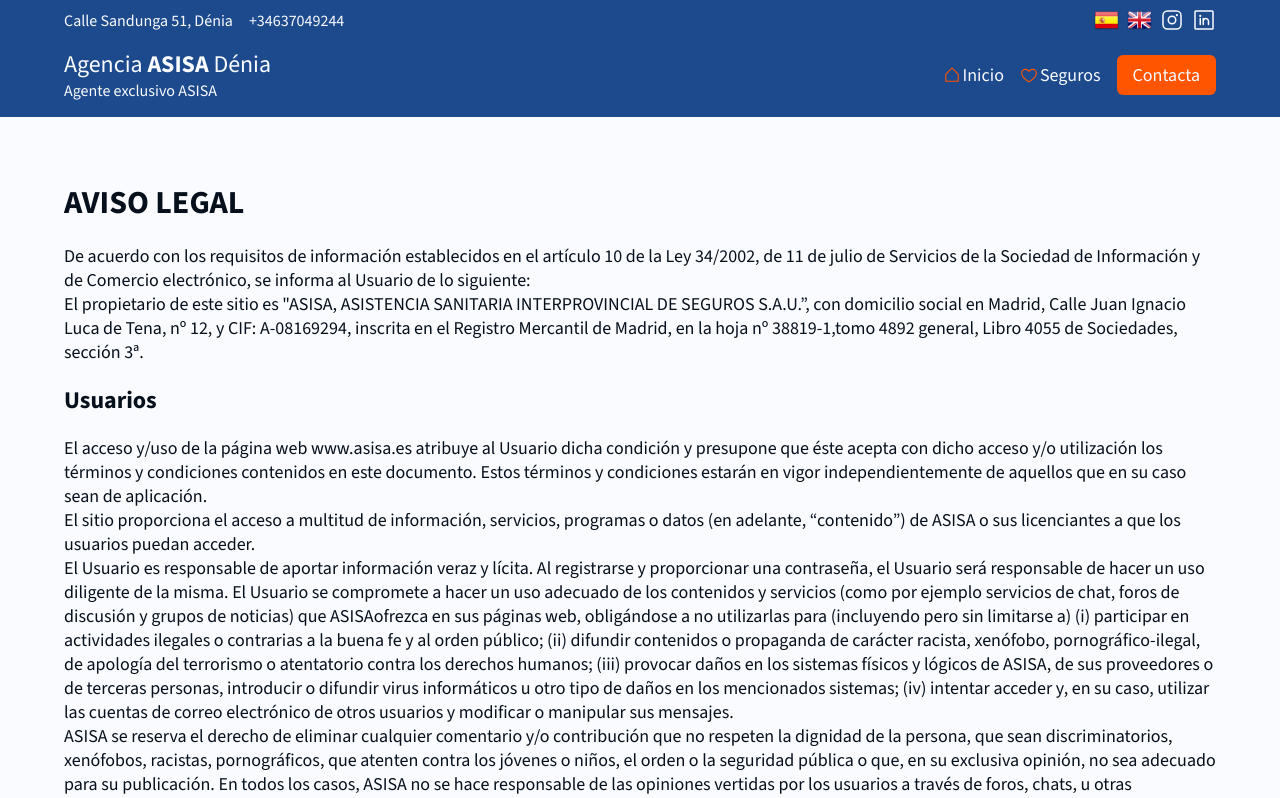
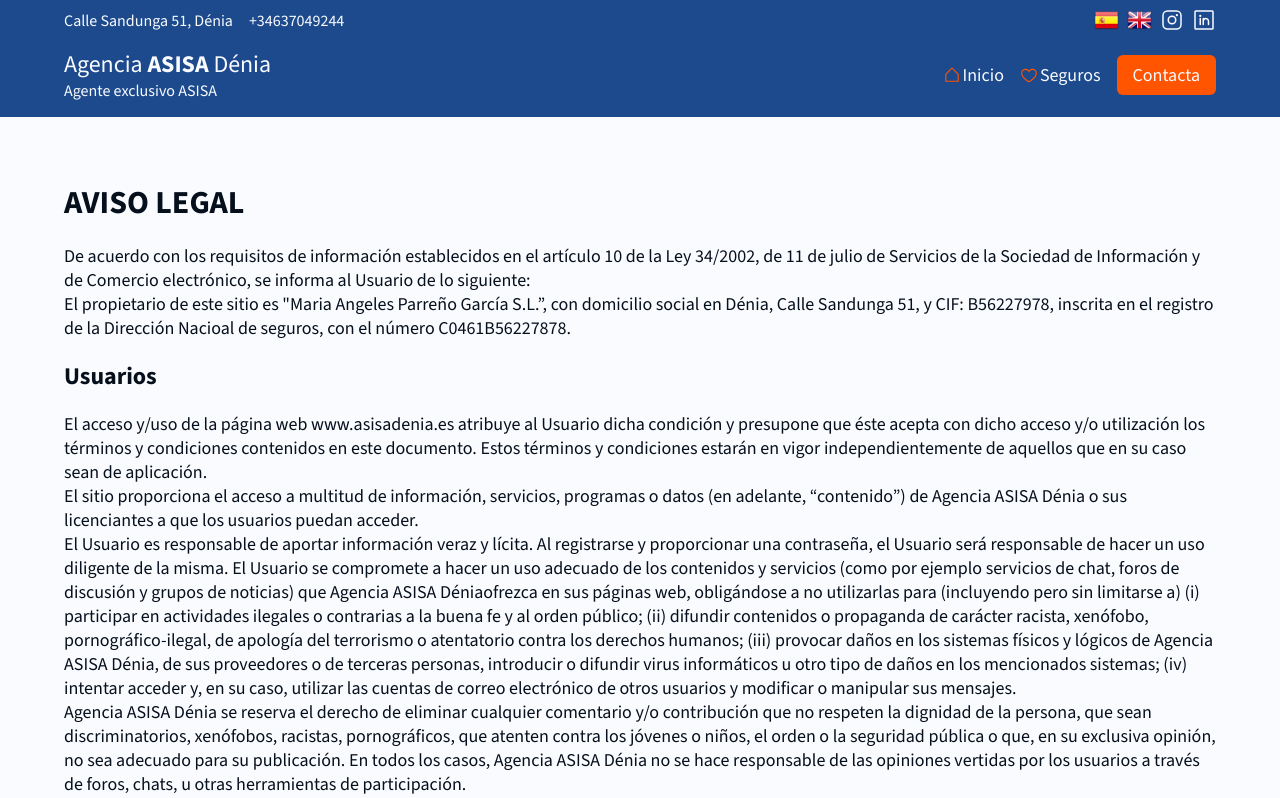
Before and after one commit to daiant/seguros-denia, a React (Vite) app: page /aviso-legal in a window 1280 px wide. Shown: the top 798 px of the page. Built offline with nearby package versions, Linux system fonts and the light colour scheme.

Commit message:
feat: add legal terminnology

```diff
--- a/src/pages/legal/cookies.jsx
+++ b/src/pages/legal/cookies.jsx
@@ -2,7 +2,7 @@
   return (
     <>
       <h1>POLÍTICA DE COOKIES</h1>
-      <h2>www.segurosdenia.es</h2>
+      <h2>www.asisadenia.es</h2>
       <p>
         El acceso a este Sitio Web puede implicar la utilización de cookies. Las
         cookies son pequeñas cantidades de información que se almacenan en el
--- a/src/pages/legal/legal.jsx
+++ b/src/pages/legal/legal.jsx
@@ -1,7 +1,7 @@
 export default function LegalPage() {
-  const owner = `"ASISA, ASISTENCIA SANITARIA INTERPROVINCIAL DE SEGUROS S.A.U.”, con domicilio social en Madrid, Calle Juan Ignacio Luca de Tena, nº 12, y CIF: A-08169294, inscrita en el Registro Mercantil de Madrid, en la hoja nº 38819-1,tomo 4892 general, Libro 4055 de Sociedades, sección 3ª`;
-  const domain = "www.asisa.es";
-  const name = "ASISA";
+  const owner = `"Maria Angeles Parreño García S.L.”, con domicilio social en Dénia, Calle Sandunga 51, y CIF: B56227978, inscrita en el registro de la Dirección Nacioal de seguros, con el número C0461B56227878`;
+  const domain = "www.asisadenia.es";
+  const name = "Agencia ASISA Dénia";
   return (
     <>
       <h1> AVISO LEGAL</h1>
--- a/src/pages/legal/lopd.jsx
+++ b/src/pages/legal/lopd.jsx
@@ -2,7 +2,7 @@
   return (
     <>
       <h1>POLÍTICA DE PRIVACIDAD DEL SITIO WEB</h1>
-      <h2>www.segurosdenia.es</h2>
+      <h2>www.asisadenia.es</h2>
       <h3>I. POLÍTICA DE PRIVACIDAD Y PROTECCIÓN DE DATOS</h3>
       <p>
         Respetando lo establecido en la legislación vigente, Agencia ASISA Denia
```
